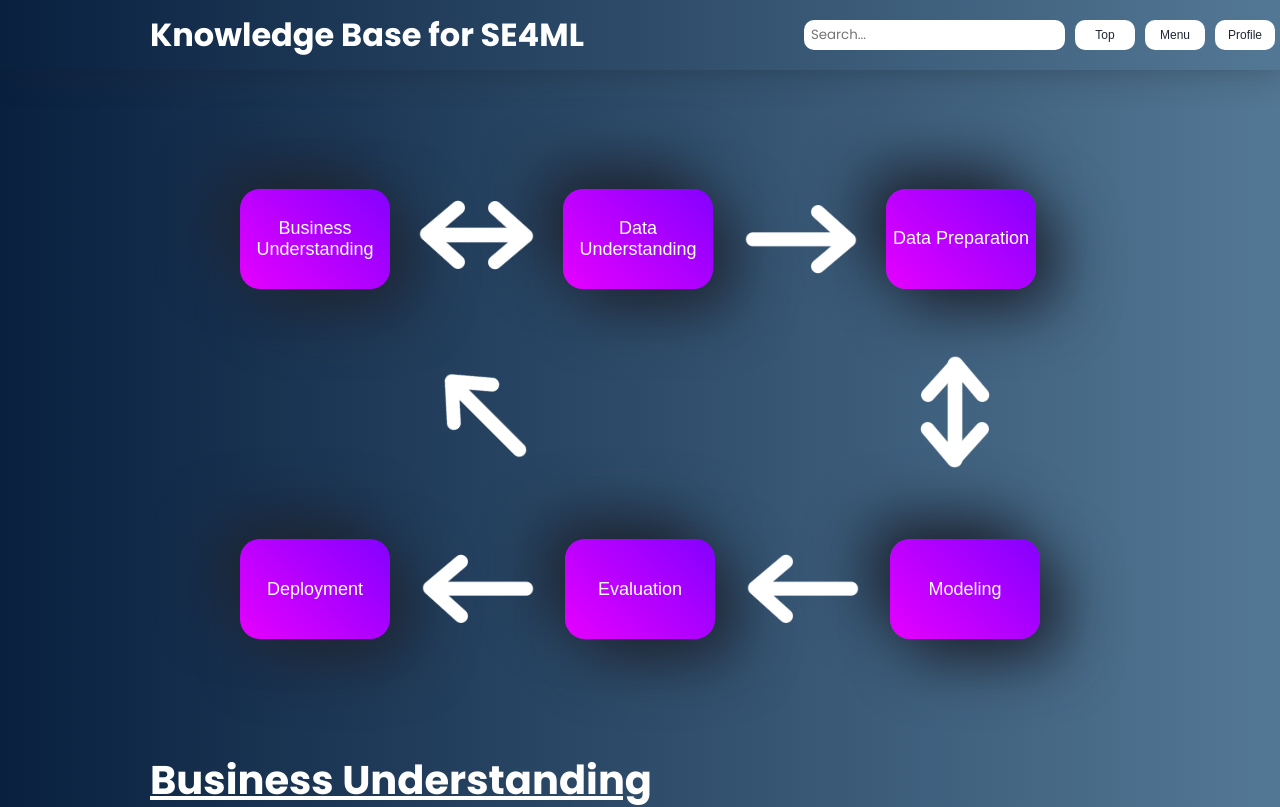
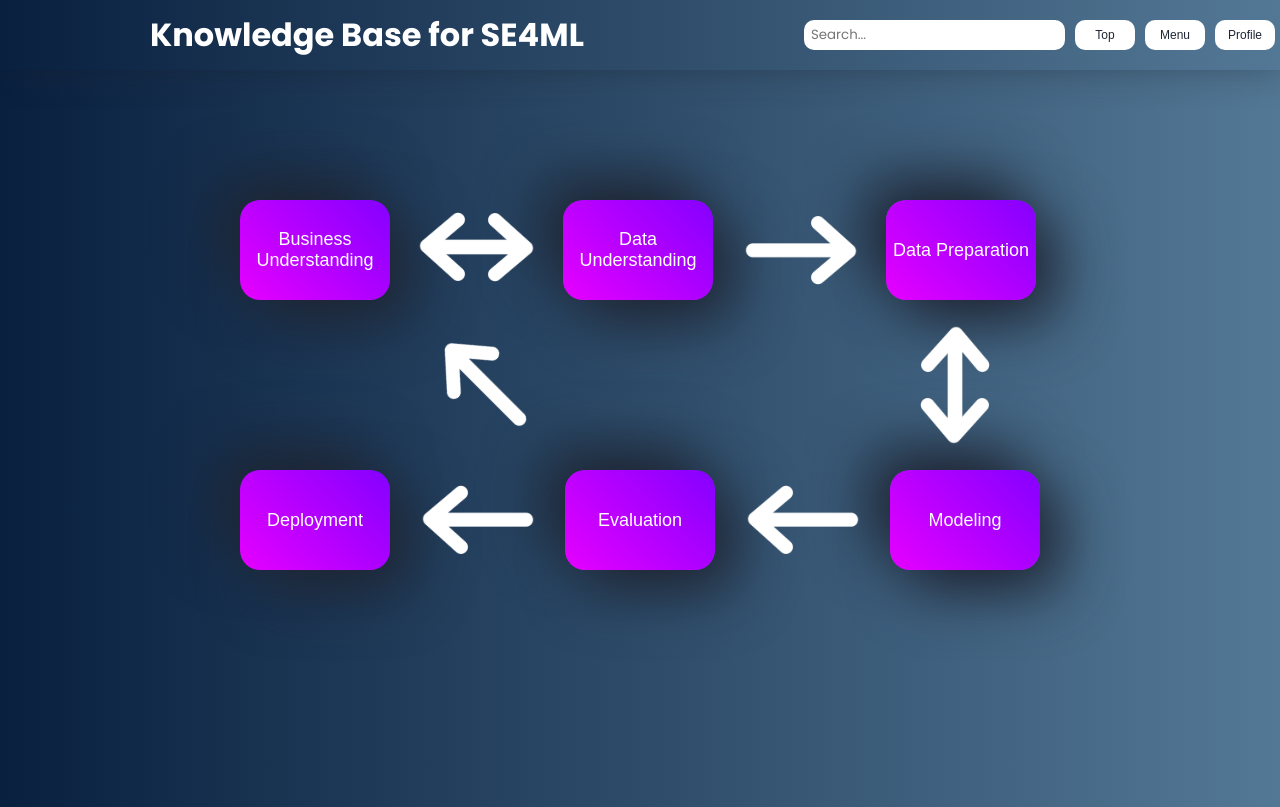
Before and after one commit to ennorondo/Knowledge-Base-4-ML, a React (Create React App) app: page / in a window 1280 px wide. Shown: the top 807 px of the page. Built offline with nearby package versions, Linux system fonts and the light colour scheme.

Commit message:
updated arrows

```diff
--- a/src/components/MLDP.css
+++ b/src/components/MLDP.css
@@ -1,5 +1,5 @@
 .development-process-container {
-  margin-top: 150px;
+  margin-top: 200px;
   height: 500px;
   width: 100%;
   padding-top: 100px;
@@ -17,12 +17,14 @@
 .upper-content {
   display: flex;
   align-items: center;
+  height: 100px;
 }
 
 .lower-content {
   display: flex;
   justify-content: space-between;
   align-items: center;
+  height: 100px;
 }
 
 .process-btn {
@@ -97,9 +99,11 @@
   left: 0;
   width: 170px;
   margin-left: 300px;
+  margin-top: 6px;
 }
 
 .mid-arrows {
   display: flex;
   align-items: center;
+  height: 170px;
 }
```
